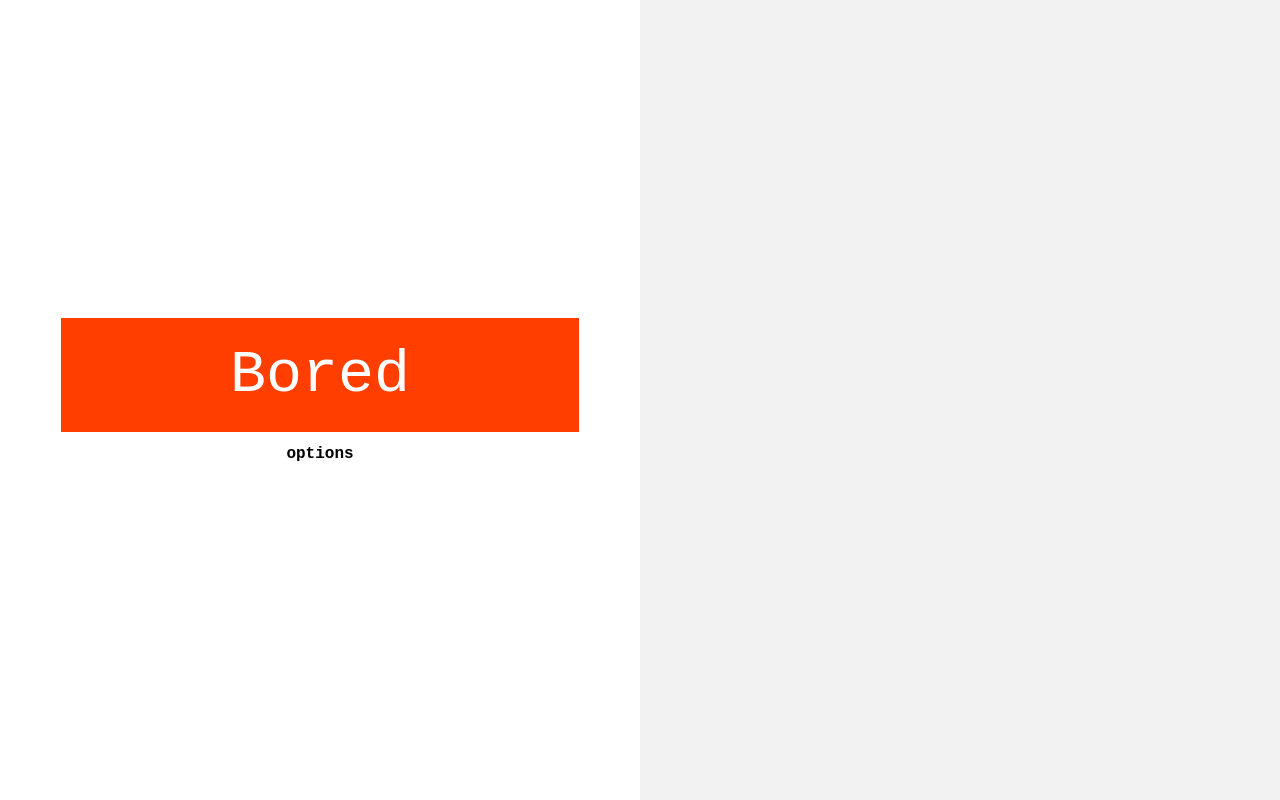
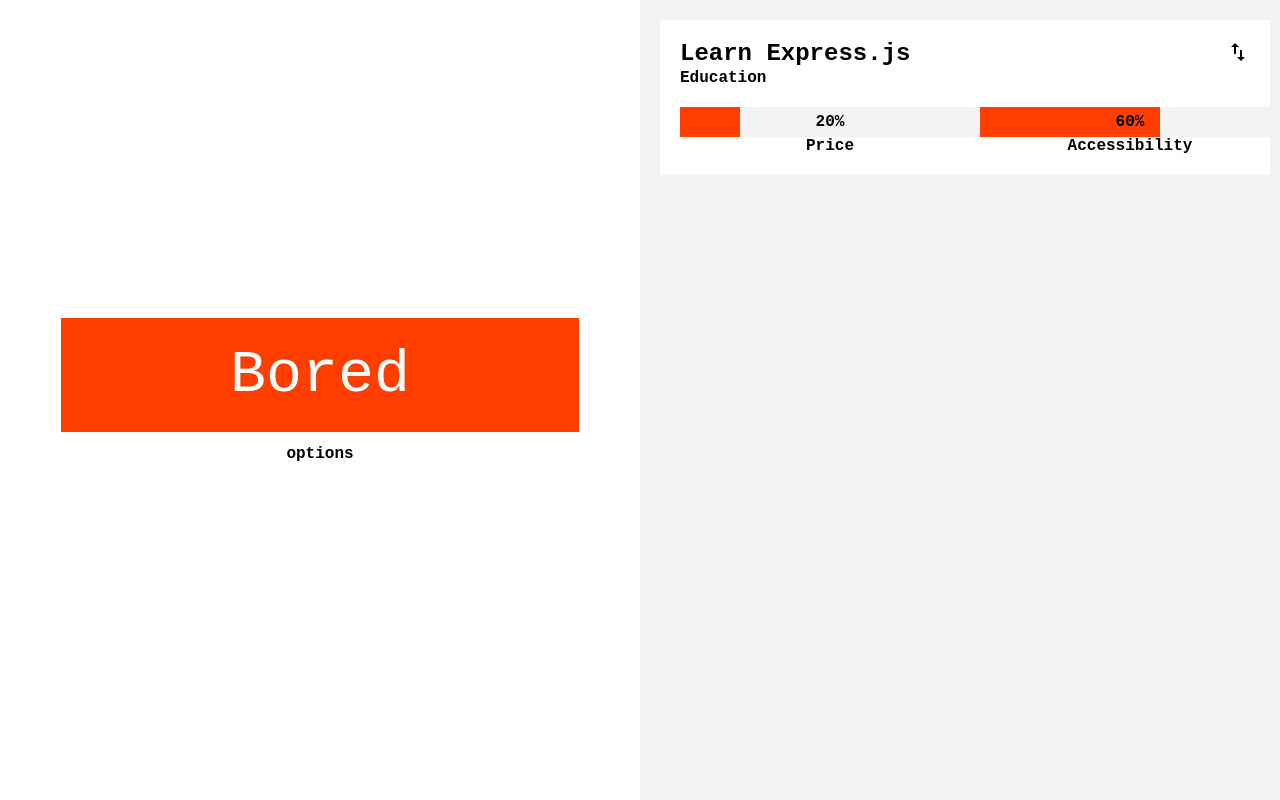
Before and after one commit to g-chandran/bored-app, a Svelte app: page / in a window 1280 px wide. Built offline with nearby package versions, Linux system fonts and the light colour scheme.

Commit message:
Designed ResultSection

```diff
--- a/public/index.html
+++ b/public/index.html
@@ -8,6 +8,7 @@
 	<title>Bored - Svelte One</title>
 
 	<link rel='icon' type='image/png' href='/favicon.png'>
+	<link rel="stylesheet" href="https://fonts.googleapis.com/icon?family=Material+Icons">
 	<link rel='stylesheet' href='/global.css'>
 	<link rel='stylesheet' href='/build/bundle.css'>
 
--- a/src/App.svelte
+++ b/src/App.svelte
@@ -1,5 +1,6 @@
 <script>
   import InputSection from "./components/inputSection/InputSection.svelte";
+  import ResultSection from "./components/resultSection/ResultSection.svelte";
 </script>
 
 <main>
@@ -9,7 +10,9 @@
     </div>
   </section>
   <section class="result-section">
-    <div />
+    <div>
+      <ResultSection />
+    </div>
   </section>
 </main>
 
--- /dev/null
+++ b/src/components/resultSection/ProgressBar.svelte
@@ -0,0 +1,48 @@
+<script>
+  export let title = "price";
+  export let progress = 20;
+</script>
+
+<!-- 353, 30 -->
+<div class="progress-component">
+  <div class="progress-bar">
+    <p>{progress}%</p>
+    <div class="progress" style="width: {progress}%;" />
+  </div>
+  <p class="title">{title}</p>
+</div>
+
+<style>
+  .progress-component {
+    display: flex;
+    align-items: center;
+    flex-direction: column;
+  }
+  .progress-bar {
+    position: relative;
+    height: 30px;
+    width: 300px;
+    margin-top: 20px;
+    line-height: 30px;
+    background-color: var(--background-color);
+  }
+  .progress-bar p {
+    text-align: center;
+    position: absolute;
+    z-index: 2;
+    margin-left: auto;
+    margin-right: auto;
+    left: 0;
+    right: 0;
+    text-align: center;
+  }
+  .progress {
+    position: absolute;
+    z-index: 1;
+    background-color: var(--orange);
+    height: 100%;
+  }
+  p {
+    font-weight: bold;
+  }
+</style>
--- /dev/null
+++ b/src/components/resultSection/ResultContainer.svelte
@@ -0,0 +1,45 @@
+<script>
+  import ProgressBar from "./ProgressBar.svelte";
+  export let title;
+  export let type;
+  export let priceProgress;
+  export let accessibilityProgress;
+  export let link;
+</script>
+
+<div class="result-container">
+  <div class="split">
+    <h1>{title}</h1>
+    {#if link}
+      <a href={link}>
+        <i class="material-icons">import_export</i>
+      </a>
+    {/if}
+  </div>
+  <p>{type}</p>
+  <div class="split">
+    <ProgressBar title="Price" progress={priceProgress} />
+    <ProgressBar title="Accessibility" progress={accessibilityProgress} />
+  </div>
+</div>
+
+<style>
+  a {
+    text-decoration: none;
+    color: var(--black);
+  }
+  .split {
+    display: flex;
+    flex-direction: row;
+    justify-content: space-between;
+  }
+
+  .result-container {
+    padding: 20px;
+    background-color: var(--white);
+    margin-bottom: 20px;
+  }
+  p {
+    font-weight: bold;
+  }
+</style>
--- a/src/components/resultSection/ResultSection.svelte
+++ b/src/components/resultSection/ResultSection.svelte
@@ -0,0 +1,44 @@
+<script>
+  export let resultSet = [
+    {
+      title: "Learn Express.js",
+      type: "Education",
+      priceProgress: 20,
+      accessibilityProgress: 60,
+      link: "#",
+    },
+  ];
+  import ResultContainer from "./ResultContainer.svelte";
+</script>
+
+<div class="result-container">
+  {#each resultSet as { title, type, priceProgress, accessibilityProgress, link }}
+    <ResultContainer
+      {title}
+      {type}
+      {priceProgress}
+      {accessibilityProgress}
+      {link}
+    />
+  {:else}
+    <p>Don't be bored</p>
+  {/each}
+</div>
+
+<style>
+  .result-container {
+    margin: 20px 10px 0 20px;
+    max-height: 97vh;
+    overflow-y: scroll;
+  }
+
+  ::-webkit-scrollbar {
+    background-color: var(--background-color);
+    width: 10px;
+  }
+
+  ::-webkit-scrollbar-thumb {
+    background-color: var(--orange);
+    border-radius: 30px;
+  }
+</style>
```
